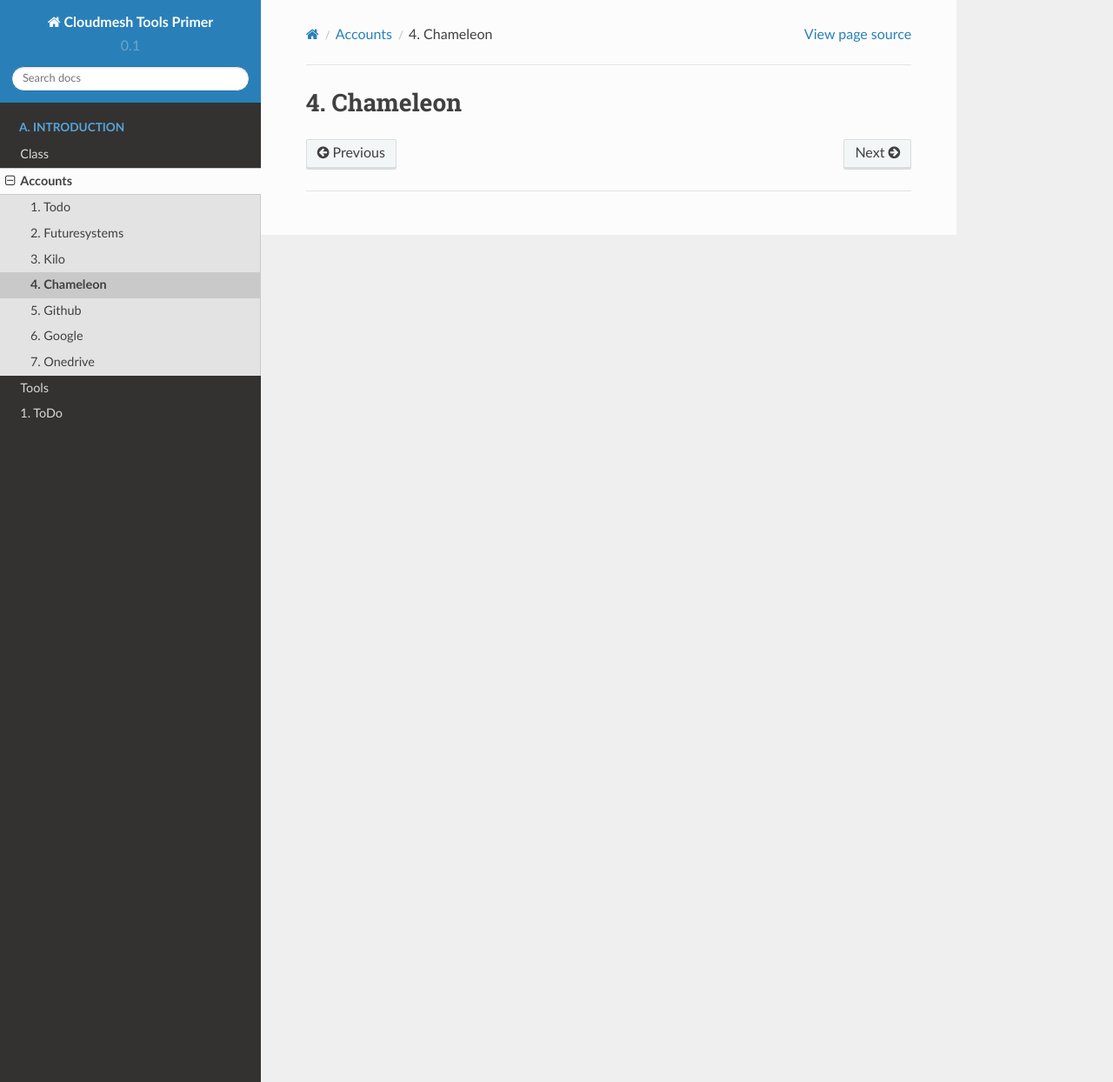
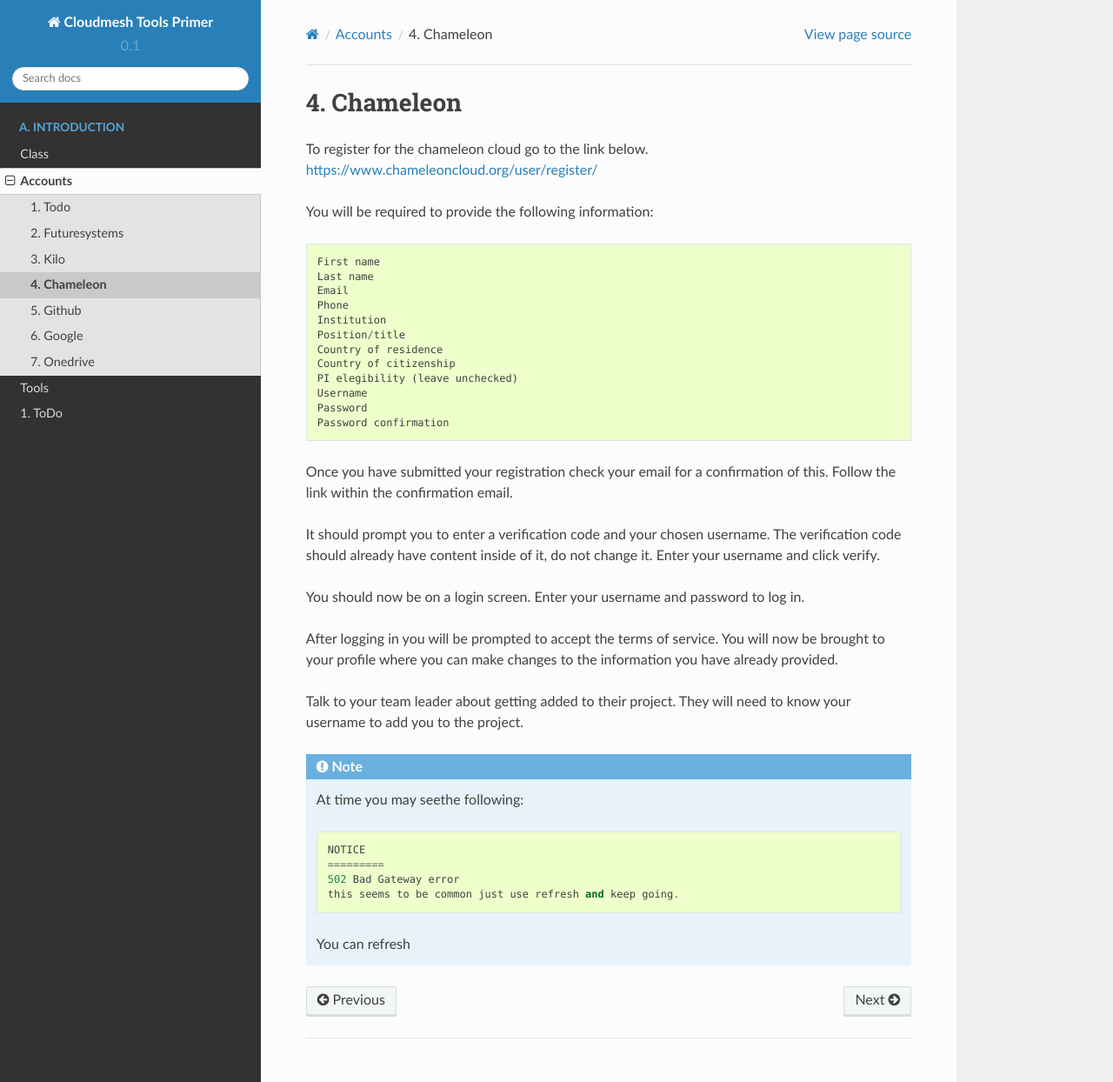
Before and after one commit to tangbeve/tools, a Sphinx documentation site: the page built from docs/source/accounts/chameleon.rst, in a window 1280 px wide and 1244 px high. Shown: the whole window at 87% size. Built offline with Sphinx 7.4.7 and the Read the Docs theme 2.0.0, drawn with Linux system fonts in a browser that asks for light colours; formulas are drawn with MathJax 3; pages that are not in the unit, such as notebooks, are missing from menus.

Commit message:
new:usr: added instructions for chameleon

```diff
--- a/docs/requirements.txt
+++ b/docs/requirements.txt
@@ -1,3 +1,4 @@
 python-sphinx
 sphinx_bootstrap_theme
 sphinx_rtd_theme
+watchdog
--- a/docs/source/accounts/chameleon.rst
+++ b/docs/source/accounts/chameleon.rst
@@ -1,2 +1,46 @@
 Chameleon
 ==========
+To register for the chameleon cloud go to the link below.
+https://www.chameleoncloud.org/user/register/
+
+You will be required to provide the following information::
+
+    First name
+    Last name
+    Email
+    Phone
+    Institution
+    Position/title
+    Country of residence
+    Country of citizenship
+    PI elegibility (leave unchecked)
+    Username
+    Password
+    Password confirmation
+
+Once you have submitted your registration check your email for a confirmation of this.
+Follow the link within the confirmation email.
+
+It should prompt you to enter a verification code and your chosen username.
+The verification code should already have content inside of it, do not change it.
+Enter your username and click verify.
+
+You should now be on a login screen.
+Enter your username and password to log in.
+
+After logging in you will be prompted to accept the terms of service.
+You will now be brought to your profile where you can make changes to
+the information you have already provided.
+
+Talk to your team leader about getting added to their project.
+They will need to know your username to add you to the project.
+
+
+.. note:: At time you may seethe following::
+
+                NOTICE
+                =========
+                502 Bad Gateway error
+                this seems to be common just use refresh and keep going.
+
+          You can refresh
```
